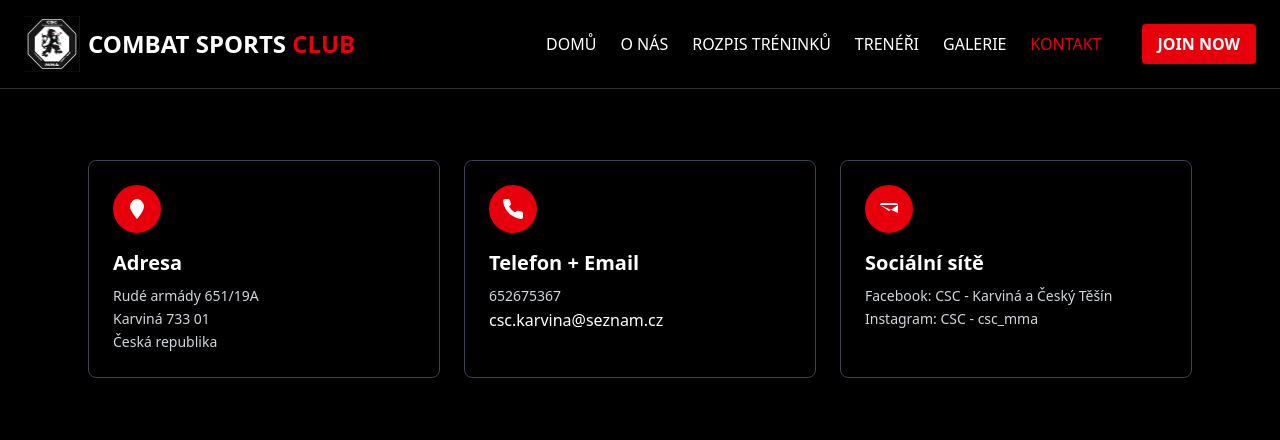
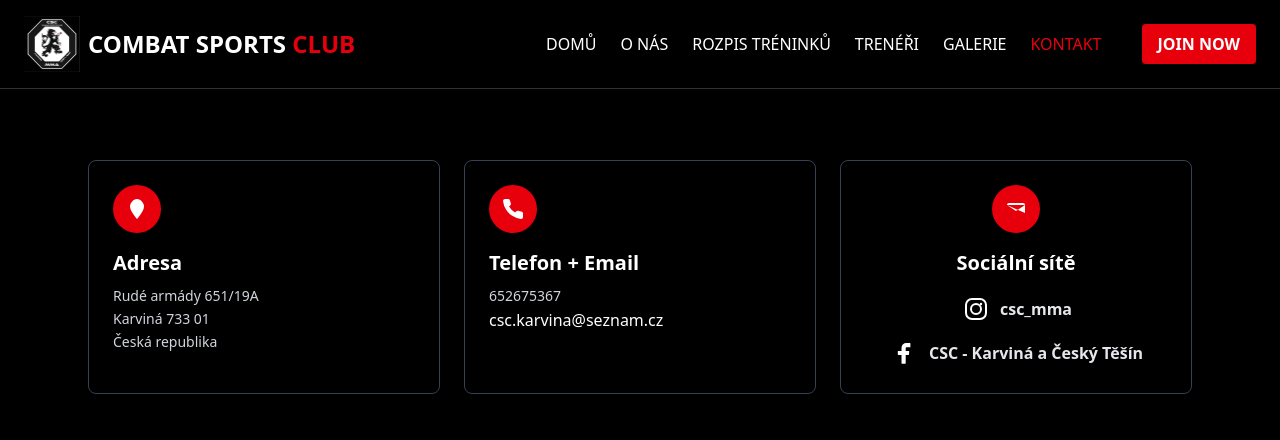
Before and after one commit to Danvizualizujeme/CSC6, a SvelteKit app in the folder CSC6/: page /kontakt in a window 1280 px wide. Shown: the top 440 px of the page. Built offline with nearby package versions, Linux system fonts and the light colour scheme.

Commit message:
informace u kontaktu

```diff
--- a/CSC6/src/routes/kontakt/+page.svelte
+++ b/CSC6/src/routes/kontakt/+page.svelte
@@ -34,19 +34,37 @@
         csc.karvina@seznam.cz<br />
     </div>
 
-    <!-- Email -->
-    <div class="group bg-black p-6 rounded-lg border border-gray-700 transform transition hover:scale-105 hover:shadow-lg">
-      <div class="inline-flex items-center justify-center bg-red-600 rounded-full w-12 h-12 mb-4 text-white">
-        <svg xmlns="http://www.w3.org/2000/svg" class="h-6 w-6" fill="white" viewBox="0 0 24 24" stroke="none">
-          <path d="M3 8l9 6 9-6m-18 0a2 2 0 012-2h14a2 2 0 012 2v8a2 2 0 01-2 2H5a2 2 0 01-2-2z" />
+<!-- Email / Sociální sítě -->
+<div class="group bg-black p-6 rounded-lg border border-gray-700 transform transition hover:scale-105 hover:shadow-lg flex flex-col items-center">
+  <div class="inline-flex items-center justify-center bg-red-600 rounded-full w-12 h-12 mb-4 text-white">
+    <svg xmlns="http://www.w3.org/2000/svg" class="h-6 w-6" fill="white" viewBox="0 0 24 24" stroke="none">
+      <path d="M3 8l9 6 9-6m-18 0a2 2 0 012-2h14a2 2 0 012 2v8a2 2 0 01-2 2H5a2 2 0 01-2-2z" />
+    </svg>
+  </div>
+  <h4 class="text-xl font-semibold mb-2 text-center">Sociální sítě</h4>
+  <div class="flex flex-col items-center gap-3 mt-2">
+    <a href="https://www.instagram.com/csc_mma" target="_blank" class="flex items-center gap-2 text-gray-200 hover:text-white transition">
+      <!-- Instagram SVG, basic white -->
+      <span class="inline-flex items-center justify-center w-8 h-8">
+        <svg xmlns="http://www.w3.org/2000/svg" fill="white" viewBox="0 0 24 24" class="w-6 h-6">
+          <rect x="2" y="2" width="20" height="20" rx="6" fill="none" stroke="white" stroke-width="2"/>
+          <circle cx="12" cy="12" r="5" fill="none" stroke="white" stroke-width="2"/>
+          <circle cx="17" cy="7" r="1.2" fill="white"/>
         </svg>
-      </div>
-      <h4 class="text-xl font-semibold mb-2">Sociální sítě</h4>
-      <p class="text-gray-300 text-sm leading-relaxed">
-        Facebook: CSC - Karviná a Český Těšín<br />
-        Instagram: CSC - csc_mma<br />
-      </p>
-    </div>
+      </span>
+      <span> <span class="font-semibold">csc_mma</span></span>
+    </a>
+    <a href="https://www.facebook.com/CSCKarvina?locale=cs_CZ" target="_blank" class="flex items-center gap-2 text-gray-200 hover:text-white transition">
+      <!-- Facebook SVG, basic white -->
+      <span class="inline-flex items-center justify-center w-8 h-8">
+        <svg xmlns="http://www.w3.org/2000/svg" fill="white" viewBox="0 0 24 24" class="w-6 h-6">
+          <path d="M17 2.1h-3.4c-3.3 0-5.1 2-5.1 5.3v2.6H5.2c-.2 0-.4.2-.4.4v3.2c0 .2.2.4.4.4h3.3v8.3c0 .2.2.4.4.4h3.4c.2 0 .4-.2.4-.4v-8.3h2.9c.2 0 .4-.2.4-.4l.2-3.2c0-.2-.2-.4-.4-.4h-3.1V7.6c0-.9.3-1.3 1.2-1.3H17c.2 0 .4-.2.4-.4V2.5c0-.2-.2-.4-.4-.4z"/>
+        </svg>
+      </span>
+      <span> <span class="font-semibold">CSC - Karviná a Český Těšín</span></span>
+    </a>
+  </div>
+</div>
   </section>
 
   <!-- Formulář + Mapa -->
```
